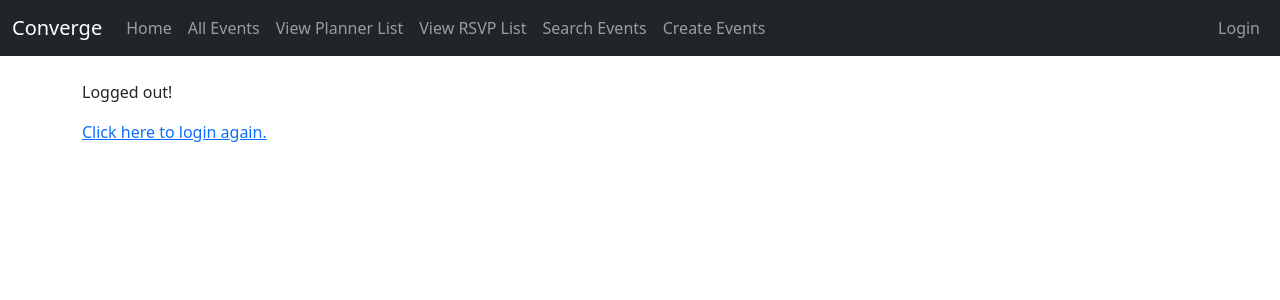
After one commit to Snick3n/Converge---Group-Project, a Django app: template templates/registration/logged_out.html in a window 1280 px wide. The commit adds this page. Shown: the top 300 px of the page. Run offline with Django 5.2, Linux system fonts and the light colour scheme; the template is opened without the code that fills it, so the values that code supplies are empty.

Commit message:
Added Login and Log out functions
added login and log out functions and the associated html pages.

```diff
--- a/catalog/templates/base.html
+++ b/catalog/templates/base.html
@@ -1,28 +1,21 @@
 {% load static %}
 <!doctype html>
 <html lang="en">
-
 <head>
     <meta charset="utf-8">
     <meta name="viewport" content="width=device-width, initial-scale=1">
     <title>{% block title %}Welcome to Converge!{% endblock %}</title>
     <link href="https://cdn.jsdelivr.net/npm/bootstrap@5.3.0-alpha1/dist/css/bootstrap.min.css" rel="stylesheet"
           integrity="sha384-GLhlTQ8iRABdZLl6O3oVMWSktQOp6b7In1Zl3/Jr59b6EGGoI1aFkw7cmDA6j6gD" crossorigin="anonymous">
-
 </head>
 <body>
-
 <nav class="navbar navbar-expand-lg navbar-dark bg-dark" role="navigation" aria-label="Main">
     <div class="container-fluid">
         <a class="navbar-brand" href="{% url 'catalog:index' %}">Converge</a>
-
         <button class="navbar-toggler" type="button" data-bs-toggle="collapse" data-bs-target="#mainNav"
                 aria-controls="mainNav" aria-expanded="false" aria-label="Toggle navigation">
             <span class="navbar-toggler-icon"></span>
         </button>
-
-
-
         <div class="collapse navbar-collapse" id="mainNav">
             <ul class="navbar-nav me-auto mb-2 mb-lg-0">
                 <li class="nav-item">
@@ -44,20 +37,17 @@
                     <a class="nav-link" href="{% url 'catalog:index' %} ">Create Events</a>
                 </li>
             </ul>
-            <ul class="navbar-nav ms-auto">
+            <ul class="nav navbar-nav ml-auto">
         {% if user.is_authenticated %}
-                <li class="nav-item">
-                    <form action="{% url 'logout' %}" method="POST">
+           <li>
+              <form action="{% url 'logout' %}" method="post">
                  {% csrf_token %}
-                        <button type="submit" class="btn btn-outline-light btn-sm">Logout</button>
+                 <button type="submit">Log out</button>
               </form>
            </li>
         {% else %}
-                <li class="nav-item">
-                    <a class="nav-link" href="{% url 'catalog:index' %} ">Sign Up</a>
-                </li>
-                <li class="nav-item">
-                <a class="nav-link" href="{% url 'catalog:index' %} ">Sign In</a>
+            <li>
+                <a class="nav-link" href="{% url 'login' %}"><span class="glyphicon glyphicon-log-in"></span>Login</a>
             </li>
         {% endif %}
             </ul>
--- a/catalog/views.py
+++ b/catalog/views.py
@@ -6,6 +6,7 @@ from django.utils import timezone
 from .models import Event, Room, VALID_HOURS
 from django.views import View
 from django.db.models import Count
+from django.contrib.auth.mixins import LoginRequiredMixin
 
 SLOTS_PER_DAY = 6
 
--- a/converge/settings.py
+++ b/converge/settings.py
@@ -122,3 +122,5 @@ STATIC_URL = 'static/'
 # https://docs.djangoproject.com/en/5.2/ref/settings/#default-auto-field
 
 DEFAULT_AUTO_FIELD = 'django.db.models.BigAutoField'
+
+LOGIN_REDIRECT_URL = '/'
--- a/converge/urls.py
+++ b/converge/urls.py
@@ -5,4 +5,5 @@ from django.urls import include
 urlpatterns = [
     path('admin/', admin.site.urls),
     path('', include('catalog.urls')),
+    path('accounts/', include('django.contrib.auth.urls')),
 ]
--- /dev/null
+++ b/templates/registration/logged_out.html
@@ -0,0 +1,6 @@
+{% extends "base.html" %}
+
+{% block content %}
+  <p>Logged out!</p>
+  <a href="{% url 'login'%}">Click here to login again.</a>
+{% endblock %}
```
Also changed, not shown: templates/registration/login.html (added, +33 -0 lines). Lines whose indentation alone changed are shown as unchanged.
